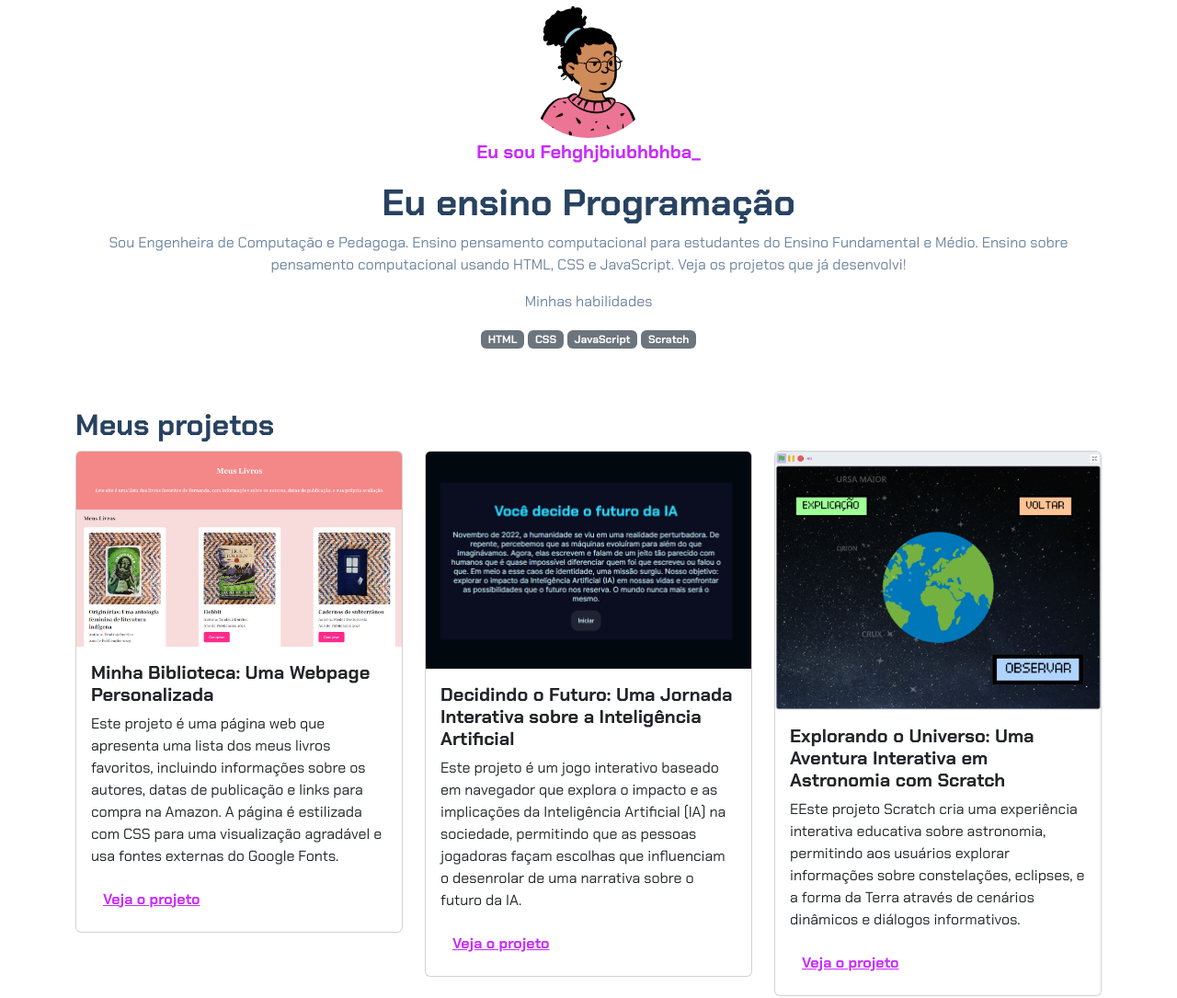
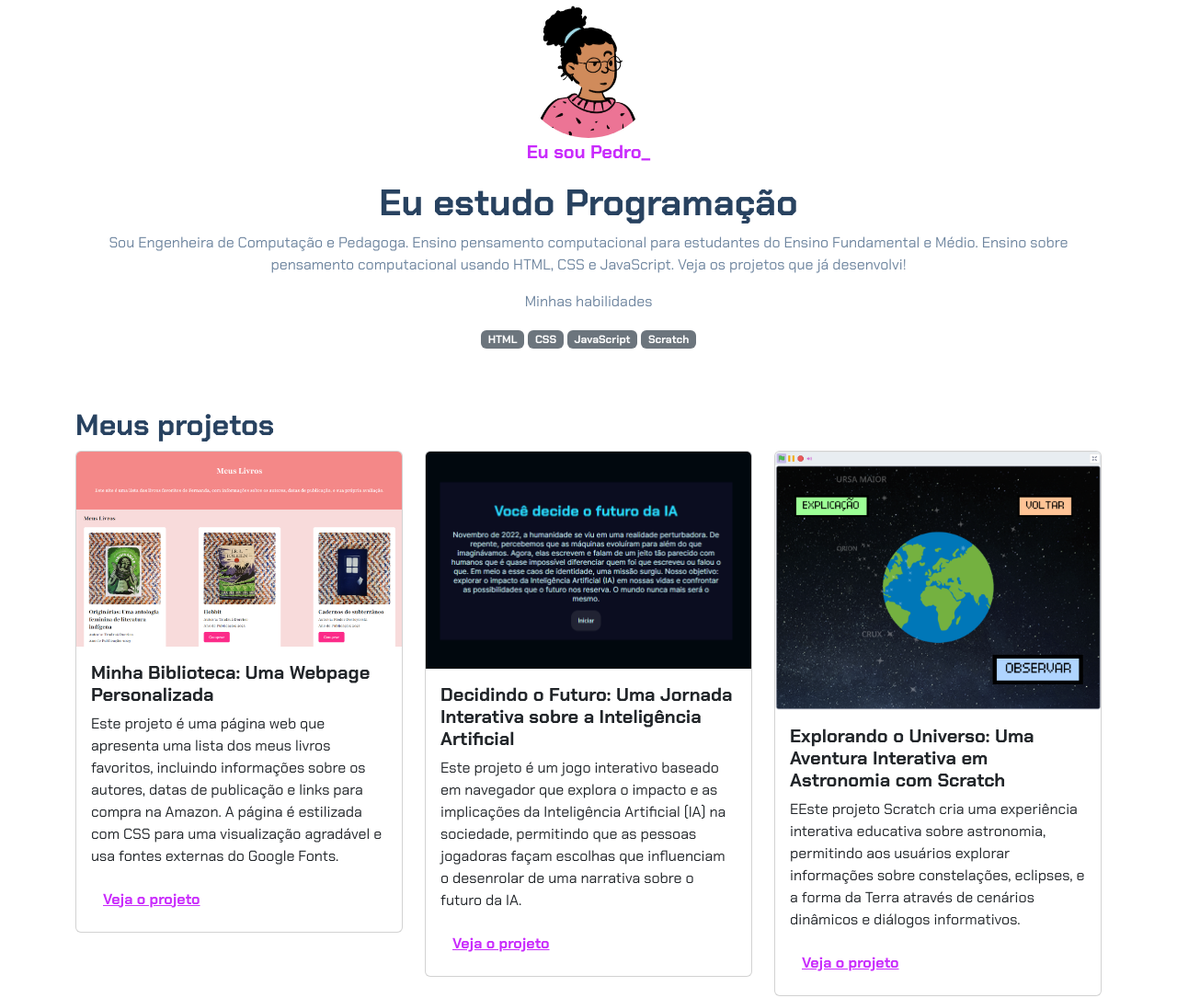
Before and after one commit to Pedrobdc/portifolio, a plain HTML site: page index.html in a window 1280 px wide. Shown: the top 1085 px of the page at 92% size. Drawn offline with nearby package versions, Linux system fonts and the light colour scheme.

Commit message:
Update index.html

```diff
--- a/index.html
+++ b/index.html
@@ -14,8 +14,8 @@
     <header class="container text-center">
         <img src="avatar-perfil.png" alt="avatar da Fernanda" class="rounded-circle" width="150" height="150"
             srcset="">
-        <p class="lead">Eu sou Fehghjbiubhbhba_</p>
-        <h1>Eu ensino Programação</h1>
+        <p class="lead">Eu sou Pedro_</p>
+        <h1>Eu estudo Programação</h1>
         <p>Sou Engenheira de Computação e Pedagoga. Ensino pensamento computacional para estudantes do Ensino
             Fundamental e Médio. Ensino sobre pensamento computacional usando HTML, CSS e JavaScript. Veja os projetos
             que já desenvolvi!</p>
```
